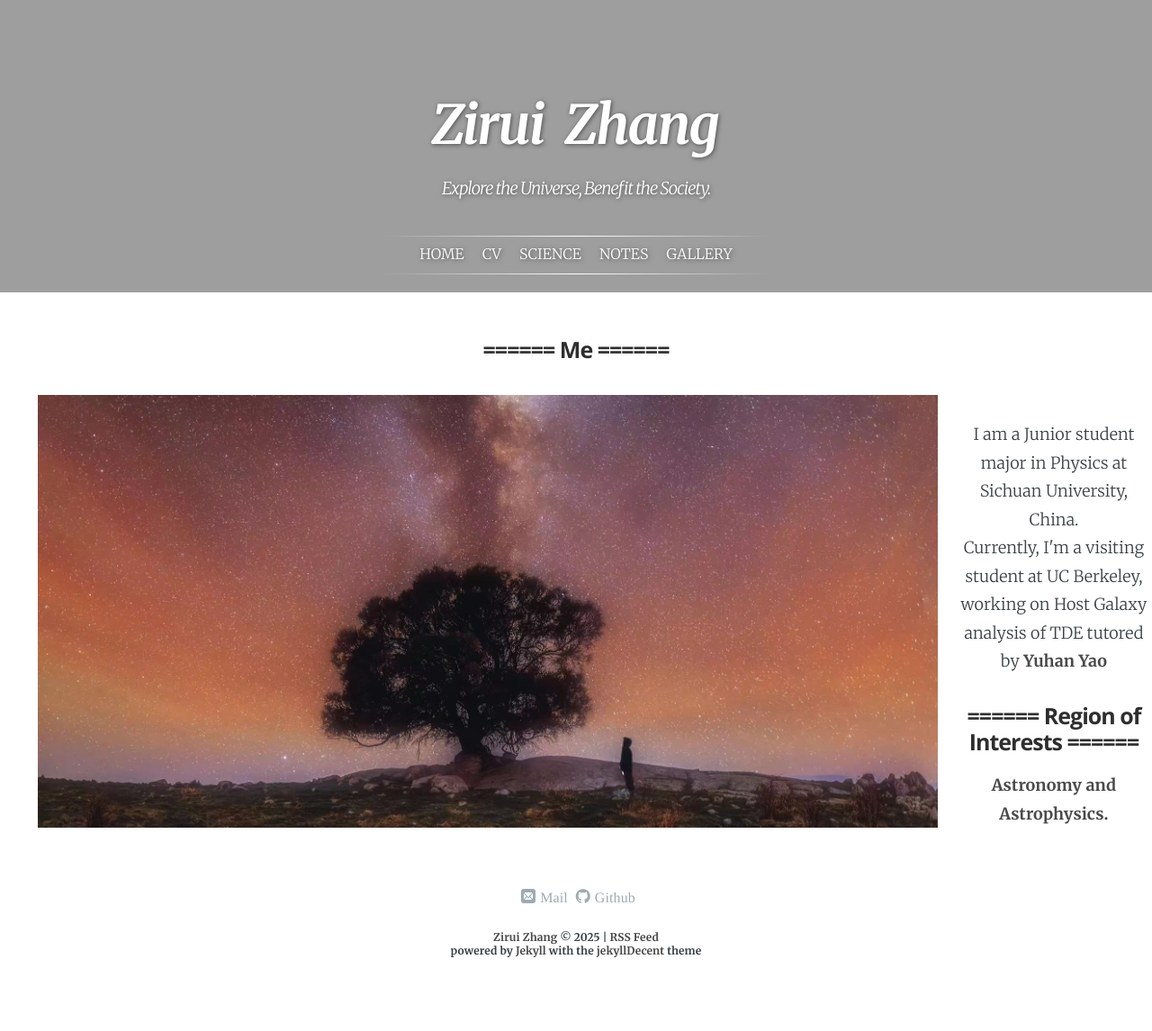
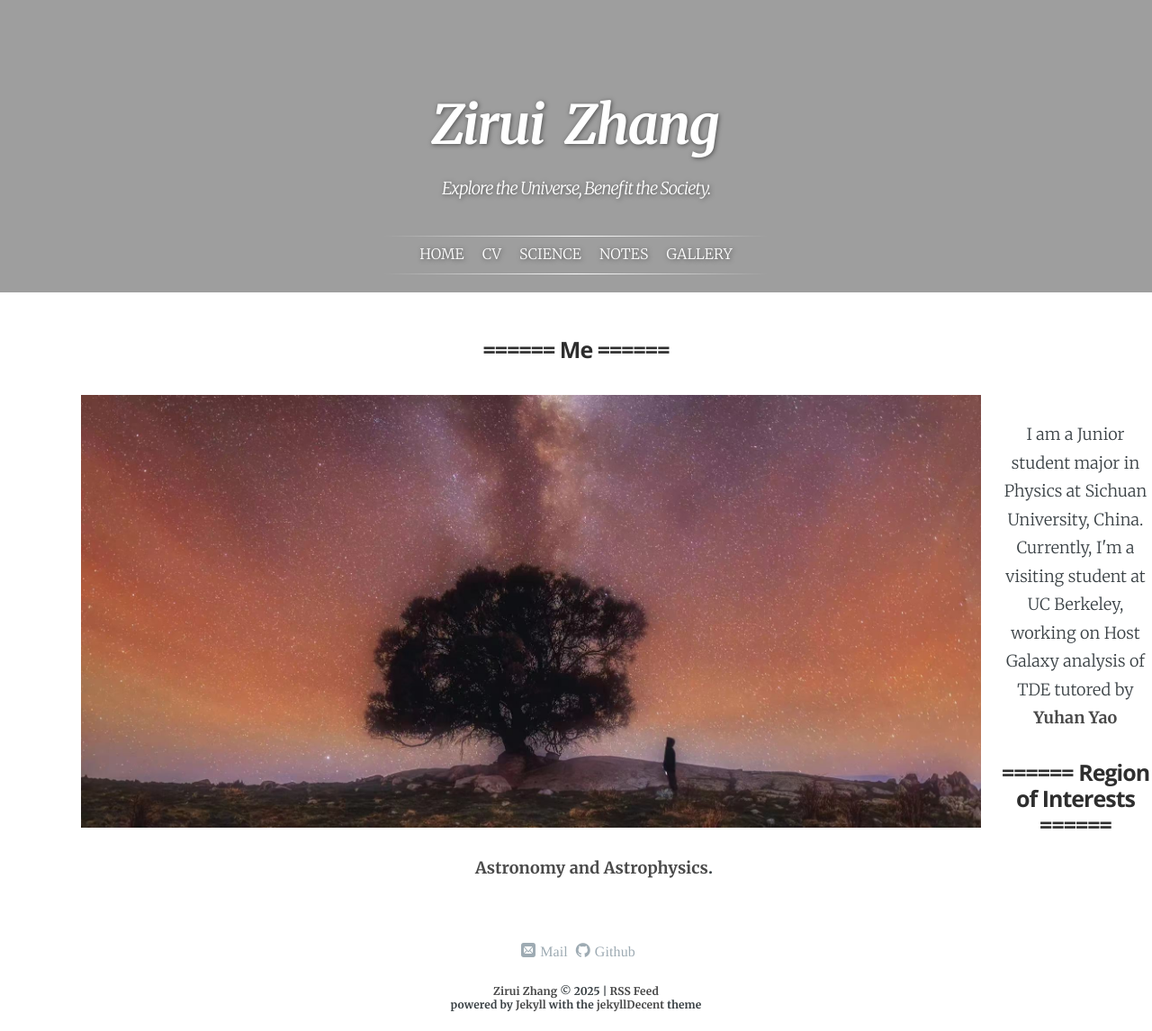
Before and after one commit to ZAKIRAM0/ZAKIRAM0.github.io, a Jekyll site: the page built from index.html, in a window 1280 px wide. Shown: the whole page at 90% size. Built offline with Jekyll 4.4.1, drawn with Linux system fonts in a browser that asks for light colours; some web fonts are replaced; a script that is not in the unit is left out; before the commit the page ends 1086 px from its top, so only the background shows below that.

Commit message:
Update index.html

```diff
--- a/index.html
+++ b/index.html
@@ -20,7 +20,7 @@ layout: default
     <div class="content" style="text-align: center; word-wrap: break-word;">
         <ul>
            <p style="width:100%; max-width: 1000px;">
-            <img src="{{ '/assets/page/wallpaper.jpg' | absolute_url }}" align="left" style="width:100%; max-width:1000px; vertical-align:left; margin:3px 20px 3px 2px"/>
+            <img src="{{ '/assets/page/wallpaper.jpg' | absolute_url }}" align="left" width="0px" style="vertical-align:left; margin:3px 20px 3px 50px;"/>
           </p>
             <br>
             I am a Junior student major in Physics at Sichuan University, China. <br>
```
